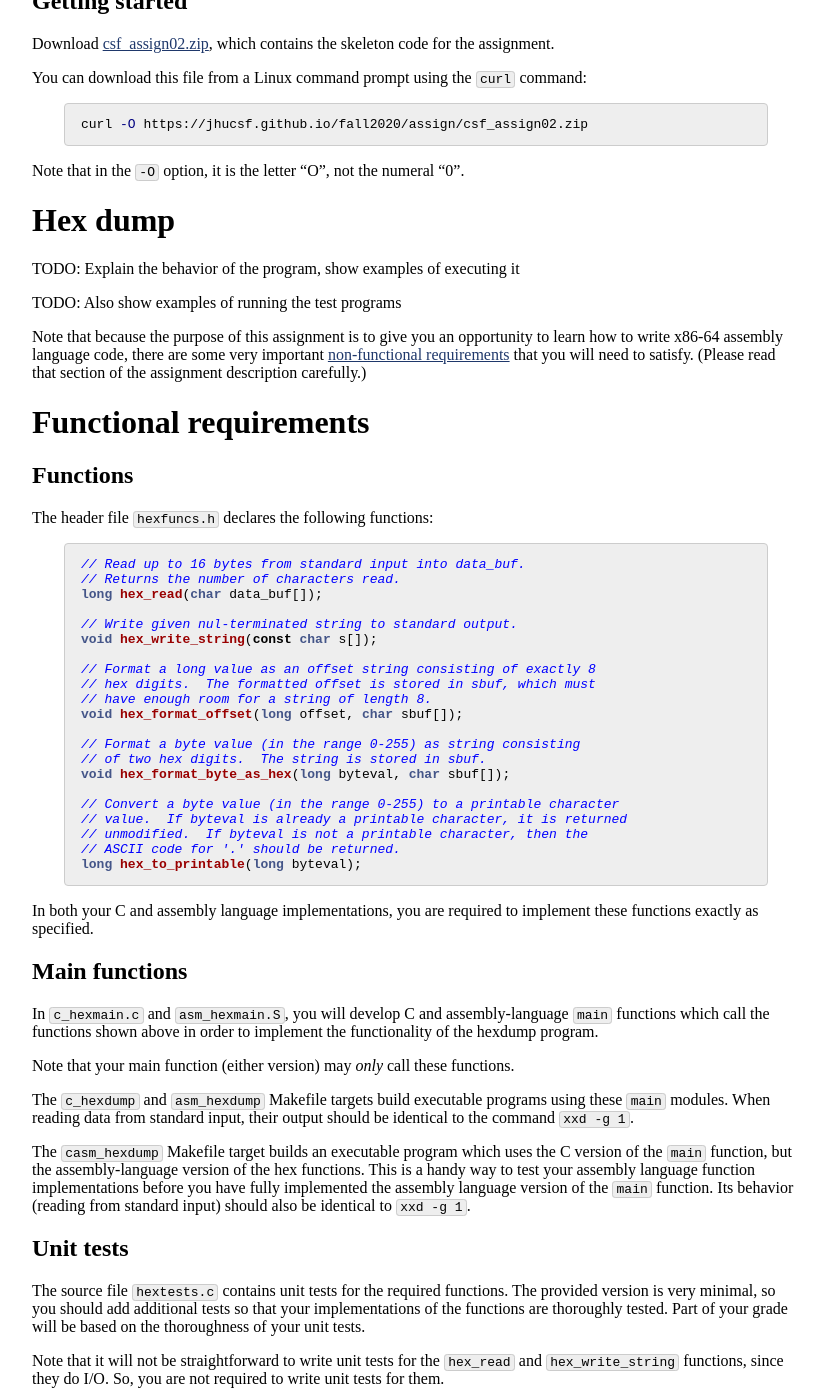
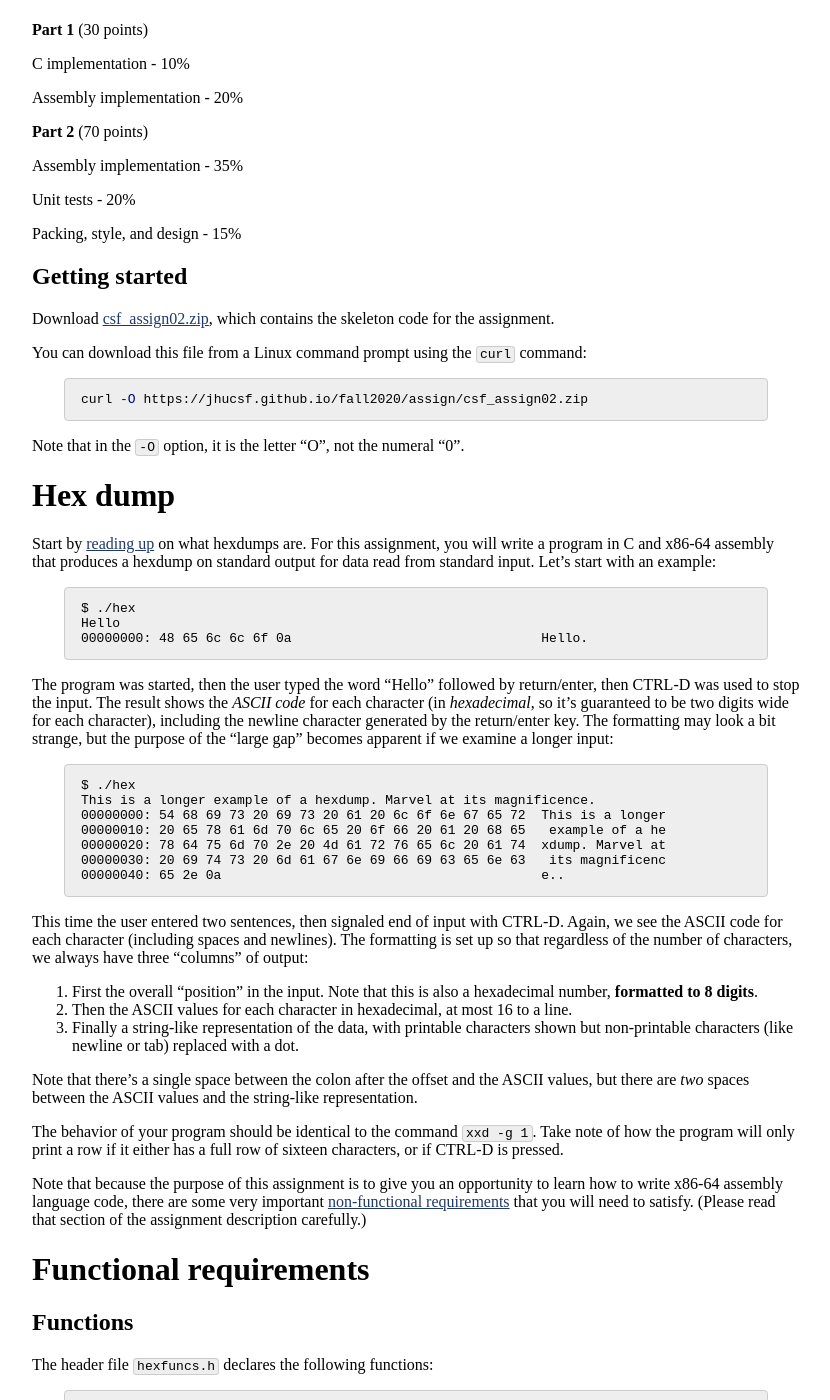
Before and after one commit to jhucsf/fall2020, a Jekyll site: the page built from assign/assign02.md, in a window 1280 px wide and 1400 px high, scrolled down 1189 px. Shown: the whole window, without its empty margins (224-1054 px from the left). Built offline with Jekyll 4.4.1, drawn with Linux system fonts in a browser that asks for light colours; some of the changed text lies outside the part shown.

Commit message:
add some sections from past assignments

```diff
--- a/assign/assign02.md
+++ b/assign/assign02.md
@@ -5,12 +5,14 @@ title: "Assignment 2: Hex dump"
 
 *Preliminary assignment description, not official!*
 
-**Due:** Tuesday, September 28, 2020 @ 11pm
+**Part 1 Due:** Wednesday, September 23, 2020 @ 11pm
+**Part 2 Due:** Tuesday, September 28, 2020 @ 11pm
 
 # Overview
 
 In this assignment you will implement a hex dump program using both C and assembly language. The submission of this assignment will be broken up to two parts as listed below.
 
+<<<<<<< Updated upstream
 The assembly portion of this assignment is **all** about hacking **native** [x86\_64](https://en.wikipedia.org/wiki/X86-64) assembly code. For obvious reasons, **you’ll need a *64-bit* Lubuntu 18.04 LTS reference
 system;** you cannot do this assignment on a 32-bit install. (Note that the ugrad machines should work, but testing on an Ubuntu 18.04-derived system or virtual machine is recommended since it matches what the autograder will be using.)
 
@@ -23,6 +25,14 @@ this regard.)
 
 
 **Acknowledgment:** The idea for this assignment comes from the [Fall 2018 HW5](https://www.cs.jhu.edu/~phf/2018/fall/cs229/simple-x86_64.html) developed by Peter Froehlich.
+=======
+This assignment is **all** about hacking **native**
+[x86\_64](https://en.wikipedia.org/wiki/X86-64) assembly code. For obvious reasons, **you’ll need a *64-bit* Lubuntu 18.04 LTS reference system;** you cannot do this assignment on a 32-bit install.(Note that the ugrad machines should work, but testing on an Ubuntu 18.04-derived system or virtual machine is recommended since it matches what the autograder will be using.)
+
+This is a challenging assignment. Don’t wait until the last minute to start it! As usual, ask questions using Piazza, come to office hours, etc.
+
+**Acknowledgment:** The idea for this assignment comes from the [Fall 2018 HW5](https://www.cs.jhu.edu/~phf/2018/fall/cs229/simple-x86_64.html) developed by Peter Frohlich.
+>>>>>>> Stashed changes
 
 ## Submission Part 1
 **Due date 1:** Wednesday, September 23, 2020 @ 11pm
@@ -65,9 +75,49 @@ Note that in the `-O` option, it is the letter "O", not the numeral "0".
 
 # Hex dump
 
-TODO: Explain the behavior of the program, show examples of executing it
+Start by [reading up](http://en.wikipedia.org/wiki/Hex_dump) on what
+hexdumps are. For this assignment, you will write a program in C and x86-64 assembly that
+produces a hexdump on standard output for data read from standard input.
+Let’s start with an example:
 
-TODO: Also show examples of running the test programs
+    $ ./hex
+    Hello
+    00000000: 48 65 6c 6c 6f 0a                                Hello.
+
+The program was started, then the user typed the word “Hello” followed
+by return/enter, then CTRL-D was used to stop the input. The result
+shows the *ASCII code* for each character (in *hexadecimal*, so it’s
+guaranteed to be two digits wide for each character), including the
+newline character generated by the return/enter key. The formatting may
+look a bit strange, but the purpose of the “large gap” becomes apparent
+if we examine a longer input:
+
+    $ ./hex
+    This is a longer example of a hexdump. Marvel at its magnificence.
+    00000000: 54 68 69 73 20 69 73 20 61 20 6c 6f 6e 67 65 72  This is a longer
+    00000010: 20 65 78 61 6d 70 6c 65 20 6f 66 20 61 20 68 65   example of a he
+    00000020: 78 64 75 6d 70 2e 20 4d 61 72 76 65 6c 20 61 74  xdump. Marvel at
+    00000030: 20 69 74 73 20 6d 61 67 6e 69 66 69 63 65 6e 63   its magnificenc
+    00000040: 65 2e 0a                                         e..
+
+This time the user entered two sentences, then signaled end of input
+with CTRL-D. Again, we see the ASCII code for each character (including
+spaces and newlines). The formatting is set up so that regardless of the
+number of characters, we always have three “columns” of output:
+
+1.  First the overall “position” in the input. Note that this is also a
+    hexadecimal number, **formatted to 8 digits**.
+2.  Then the ASCII values for each character in hexadecimal, at most 16
+    to a line.
+3.  Finally a string-like representation of the data, with printable
+    characters shown but non-printable characters (like newline or tab)
+    replaced with a dot.
+
+Note that there’s a single space between the colon after the offset and
+the ASCII values, but there are *two* spaces between the ASCII values
+and the string-like representation.
+
+The behavior of your program should be identical to the command `xxd -g 1`. Take note of how the program will only print a row if it either has a full row of sixteen characters, or if CTRL-D is pressed.
 
 Note that because the purpose of this assignment is to give you an opportunity to learn how to write x86-64 assembly language code, there are some very important [non-functional requirements](#non-functional-requirements) that you will need to satisfy.  (Please read that section of the assignment description carefully.)
 
@@ -119,6 +169,30 @@ The source file `hextests.c` contains unit tests for the required functions.  Th
 
 Note that it will not be straightforward to write unit tests for the `hex_read` and `hex_write_string` functions, since they do I/O.  So, you are not required to write unit tests for them.
 
+## Program-level testing
+
+In addition to unit testing individual functions, you should test the program as a whole. In general, for any input file (text, binary, etc.), the command
+
+<pre>
+./hex &lt; <i>inputfile</i>
+</pre>
+
+should produce exactly the same output as
+
+<pre>
+xxd -g 1 &lt; <i>inputfile</i>
+</pre>
+
+We encourage you to test your program with a variety of inputs, including (but not limited to):
+
+* empty file
+* small files
+* large files
+* files with sizes that are a multiple of 16
+* files with sizes that aren't a multiple of 16
+* text files
+* binary files
+
 # Non-functional requirements
 
 Calling C library functions is *not* allowed. The only exception is that `c_hexfuncs.c` may `#include <unistd.h>` and call the `read` and `write` functions (which are wrappers for the `read` and `write` system calls). Outside of this singular exception, any call to C library functions will result in an **automatic zero** on the entire assignment. Please don't do it\!
@@ -133,7 +207,7 @@ TODO: recommend an order of how to do things
 
 TODO: emphasize that the assembly language functions must fully conform to the x86-64 calling conventions, otherwise the interoperability with C code won't work
 
-TODO: emphasize that writing the assembly language `main` is the *last* thing to work on
+* Writing the `main` function in assembly should be the *last* thing you work on! Make sure that you write robust unit tests for all the helper functions before you try and incorporate them in `main`, so that you can be confident the helper functions work properly which should reduce debugging time!
 
 # Submitting
 
```
